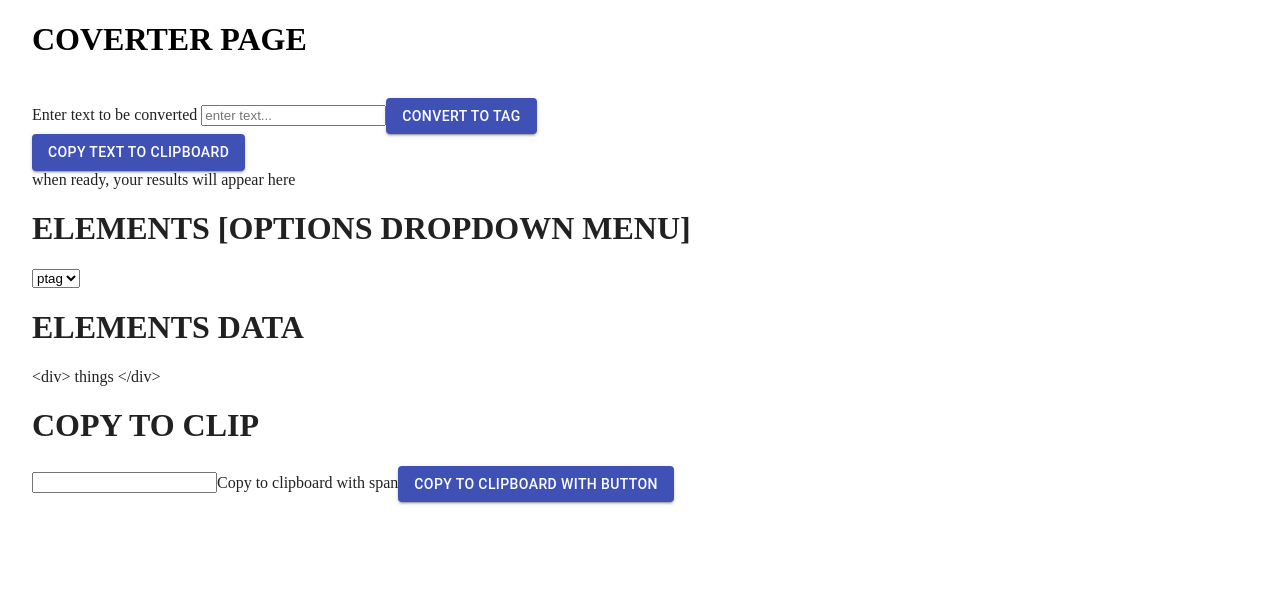
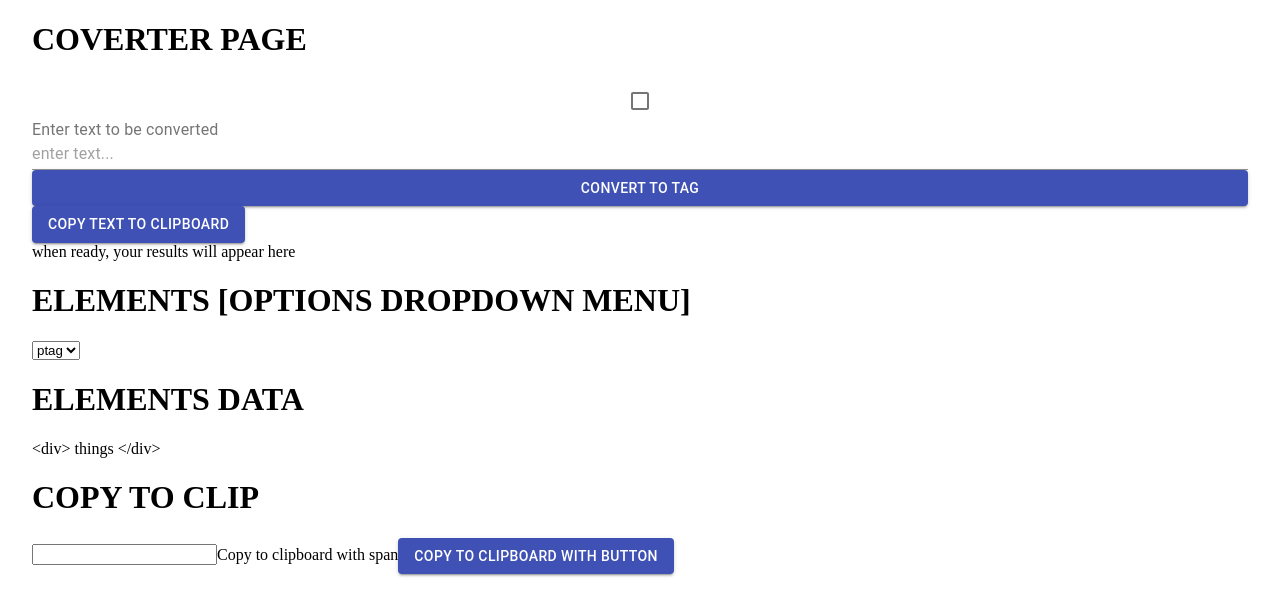
Before and after one commit to DevLuDaley/element-generator, a React app: page / in a window 1280 px wide. Shown: the top 616 px of the page. Built offline with nearby package versions, Linux system fonts and the light colour scheme.

Commit message:
@material-ui/core IMPORTS => convert multi-line to sinlge line call {...Grid, Box, etc}

```diff
--- a/src/components/ConverterPage.js
+++ b/src/components/ConverterPage.js
@@ -2,10 +2,15 @@ import React, { Fragment, useState, useEffect }from 'react'
 import Elements from '../components/Elements'
 import ElementsData from './ElementsData'
 import {CopyToClipboard} from 'react-copy-to-clipboard';
-import Button from '@material-ui/core/Button';
-import Box from '@material-ui/core/Box';
-import Container from '@material-ui/core/Container';
-import Grid from '@material-ui/core/Grid';
+// import Button from '@material-ui/core/Button';
+// import Box from '@material-ui/core/Box';
+// import Container from '@material-ui/core/Container';
+// import Grid from '@material-ui/core/Grid';
+// import { Input } from '@material-ui/core/';
+// import { Checkbox } from '@material-ui/core/';
+import { Grid, Container, Box, FormControl, FormGroup, Input, InputLabel, Button, Checkbox } from '@material-ui/core';
+// import  from '@material-ui/core/InputLabel';
+
 
 import CopyToClip from './CopyToClip'
 // import PropTypes from 'prop-types'
@@ -24,6 +29,7 @@ import CopyToClip from './CopyToClip'
 
 var [name, setName] = useState("")
 var [confirmed, setConfirmed] = useState(false)
+const [type, setType] = useState('')
 const [value, setValue] = useState('')
 const [copied, setCopied] = useState(false)
     // const [] = setState([])
@@ -36,19 +42,28 @@ const [copied, setCopied] = useState(false)
         <Fragment>
         <Container>
             <h1>COVERTER PAGE</h1>
-            <Box component="span" m={1} color="text.primary">
+            {/* <Box component="span" m={1} color="text.primary"> */}
             {/* <Box color="text.primary" clone></Box> */}
         <div>
-              <form id='new-recipe-form' onSubmit={handleSubmit}>
-                <label> Enter text to be converted </label>
-                    <input type="text" placeholder='enter text...' value={name} name="name" onChange={e => setName(e.target.value)}/>
+            <FormGroup id='convert-to-element-form' onSubmit={handleSubmit}>
+
+                <Checkbox type="text" name="pTag"
+                // onClick={e => setName(e.target.value)}
+                onClick={e => console.log(e.target)}
+
+                />
+
+              <InputLabel> Enter text to be converted </InputLabel>
+                <Input type="text" placeholder='enter text...' value={name} name="name" onChange={e => setName(e.target.value)}/>
+
                 <Button type="submit" variant="contained" color="primary">
                         Convert to Tag
                 </Button>
-              </form>
+              </FormGroup>
 
-                        <Button variant="contained" color="primary" onClick={(e) => {console.log("value of e.target => ", e.target)}}
-                            type="copy">Copy Text to clipboard
+              <Button variant="contained" color="primary"
+              onClick={(e) => {console.log("value of e.target => ", e.target)}}
+                            type="copy"> Copy Text to clipboard
               </Button>
               <br>
               </br>
@@ -61,15 +76,17 @@ const [copied, setCopied] = useState(false)
                     &lt;/option&gt;
                     </section>
                     :
-                               "when ready, your results will appear here"
+                    <Box color="primary">
+
+                    when ready, your results will appear here
+                    </Box>
                            }
-
         </div>
         {/* </Box> */}
         <Elements/>
         <ElementsData/>
         <CopyToClip/>
-        </Box>
+        {/* </Box> */}
         </Container>
         </Fragment>
     )
```
Lines whose indentation alone changed are shown as unchanged.
